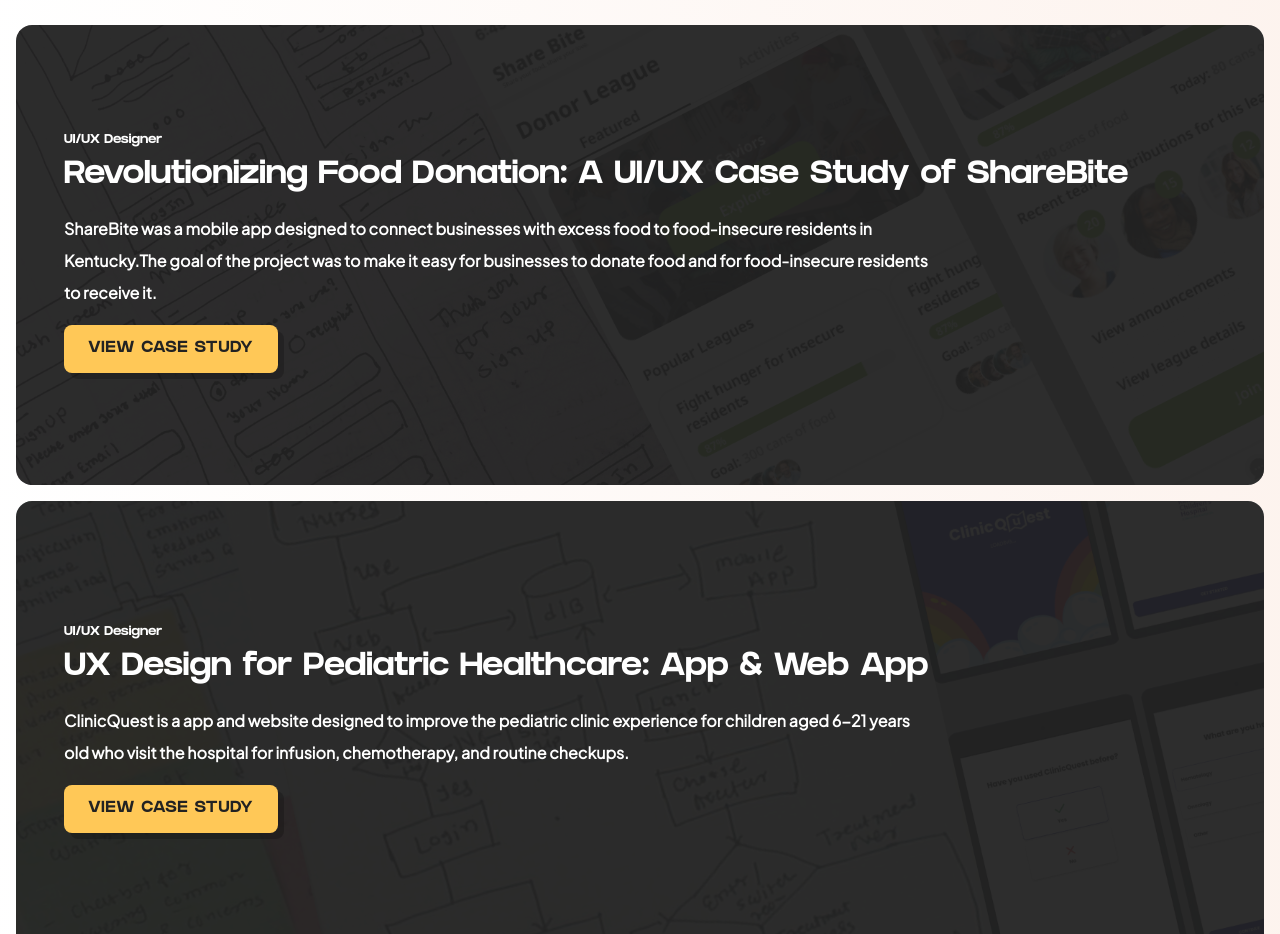
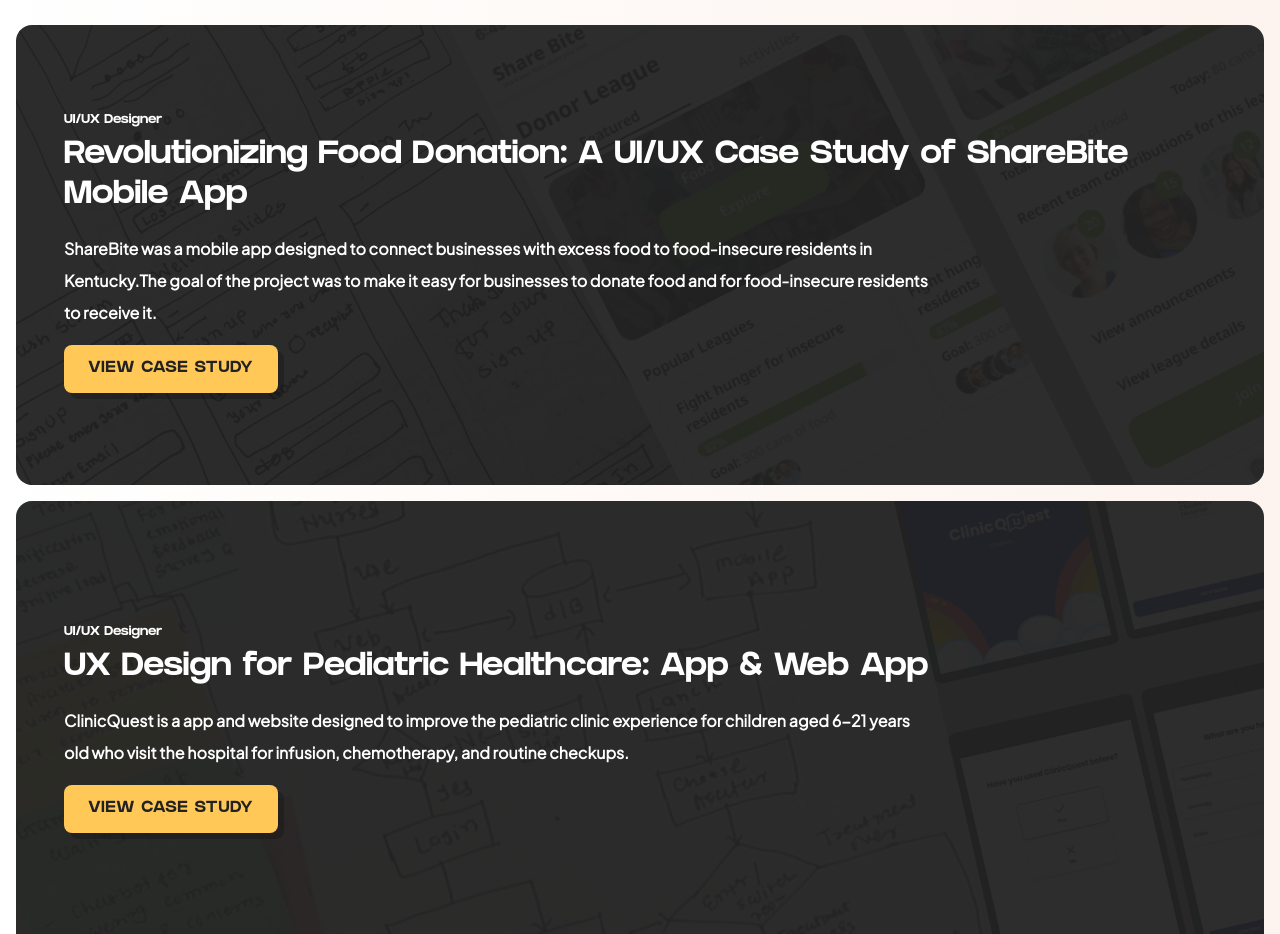
Before and after one commit to kashkumarsingh/kashkumarsingh.github.io, a Next.js app: page / in a window 1280 px wide. Shown: the part 1260-2194 px from the top of the page. Built offline with nearby package versions, Linux system fonts and the light colour scheme.

Commit message:
made changes in files

```diff
--- a/src/pages/index.tsx
+++ b/src/pages/index.tsx
@@ -117,7 +117,7 @@ export default function Home() {
             <WorkItem
                 bgClassName="work-item-bg-0"
                 labels={labels}
-                title="Revolutionizing Food Donation: A UI/UX Case Study of ShareBite"
+                title="Revolutionizing Food Donation: A UI/UX Case Study of ShareBite Mobile App"
                 description="ShareBite was a mobile app designed to connect businesses with excess food to food-insecure residents in Kentucky.The goal of the project was to make it easy for businesses to donate food and for food-insecure residents to receive it. "
                 linkText="View Case Study" linkUrl="https://www.figma.com/proto/vCy6s7XQLfOdZCBmsCAhTk/Kashkumar-UIUX?page-id=1030%3A6582&node-id=1030-6618&viewport=261%2C176%2C0.03&scaling=scale-down-width"
               />
```
